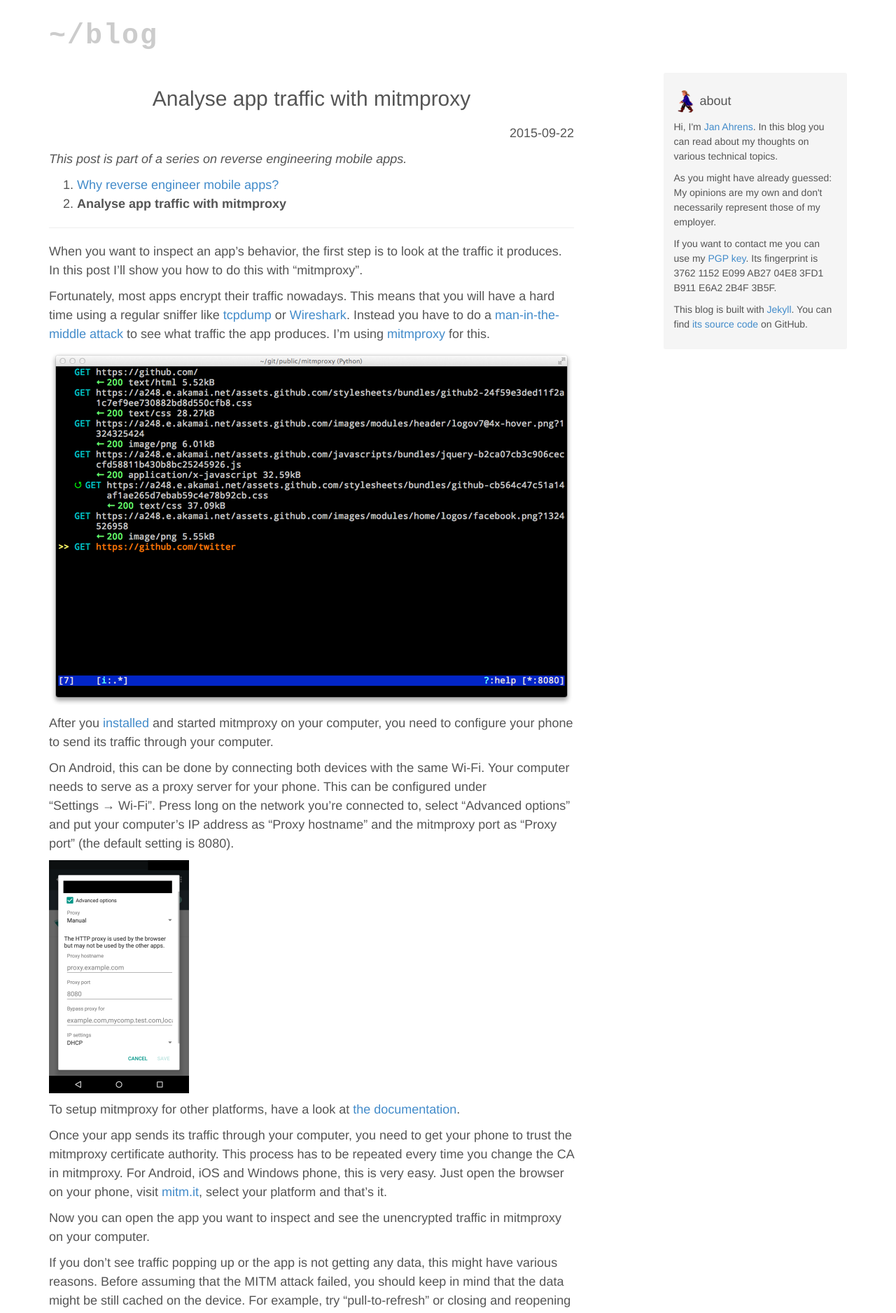
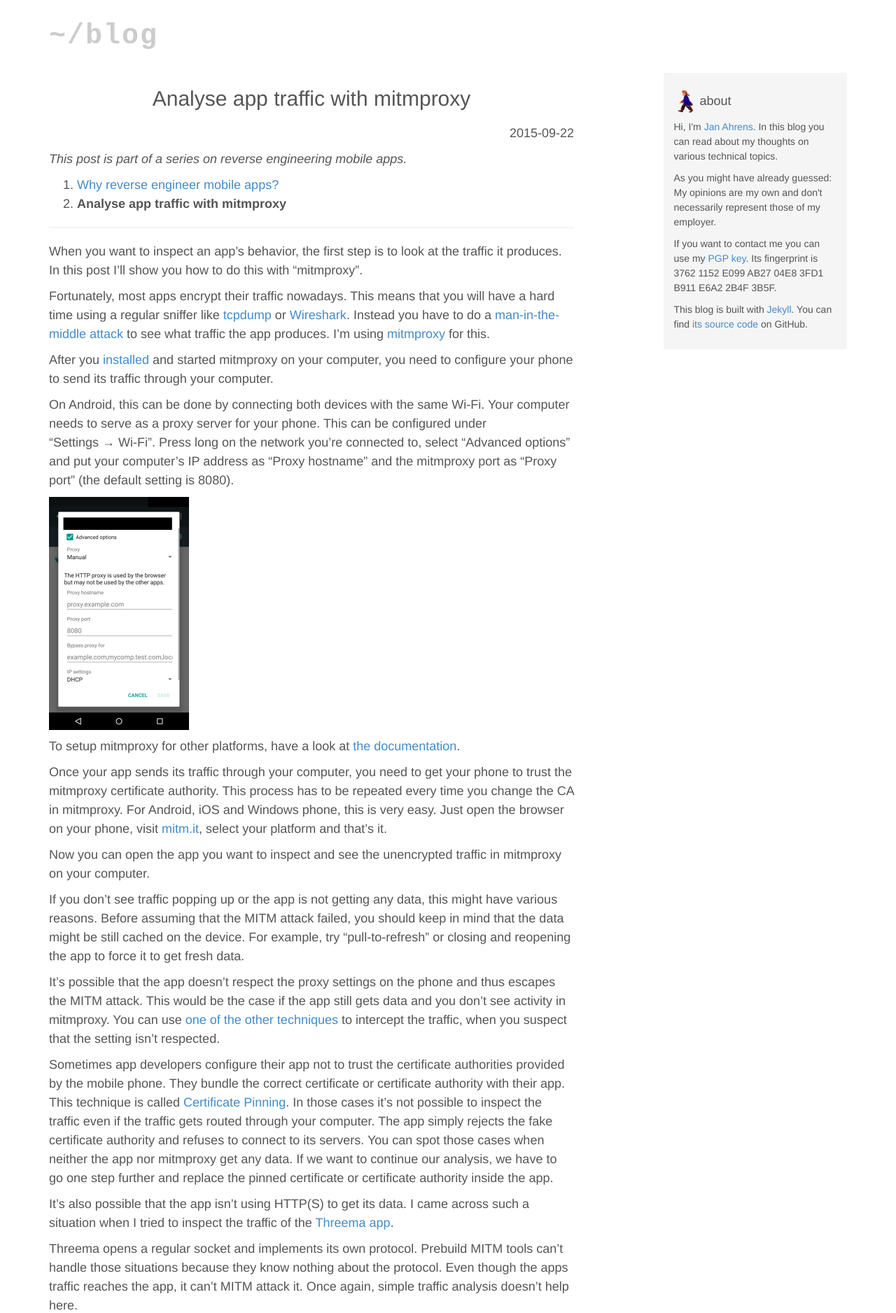
Before and after one commit to JanAhrens/JanAhrens.github.io, a Jekyll site: the page built from _posts/2015-09-22-traffic-analysis-with-mitmproxy.markdown, in a window 1280 px wide. Shown: the top 1876 px of the page at 70% size. Built offline with Jekyll 4.4.1, drawn with Linux system fonts in a browser that asks for light colours; Markdown is read by kramdown in place of the engine named in the settings.

Commit message:
remove mitmproxy image from blog post (mobile view looked bad)

```diff
--- a/_posts/2015-09-22-traffic-analysis-with-mitmproxy.markdown
+++ b/_posts/2015-09-22-traffic-analysis-with-mitmproxy.markdown
@@ -23,8 +23,6 @@ you will have a hard time using a regular sniffer like
 [man-in-the-middle attack](https://en.wikipedia.org/wiki/Man-in-the-middle_attack)
 to see what traffic the app produces. I'm using
 [mitmproxy](https://mitmproxy.org/doc/mitmproxy.html) for this.
-
-[![](/assets/mitmproxy-small.png)](https://mitmproxy.org/index.html)
 
 After you [installed](https://mitmproxy.org/doc/install.html) and started mitmproxy on your computer, you need
 to configure your phone to send its traffic through your computer.
```
Also changed, not shown: assets/mitmproxy-small.png (deleted).
